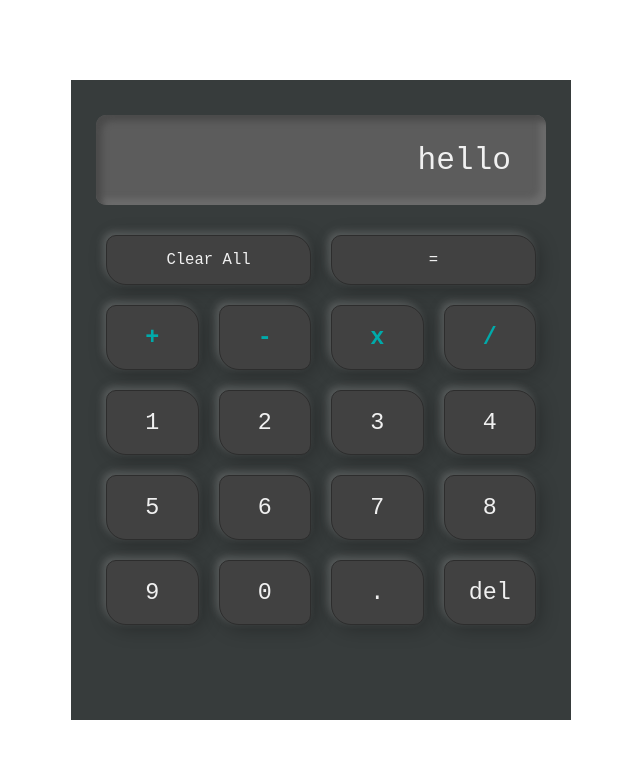
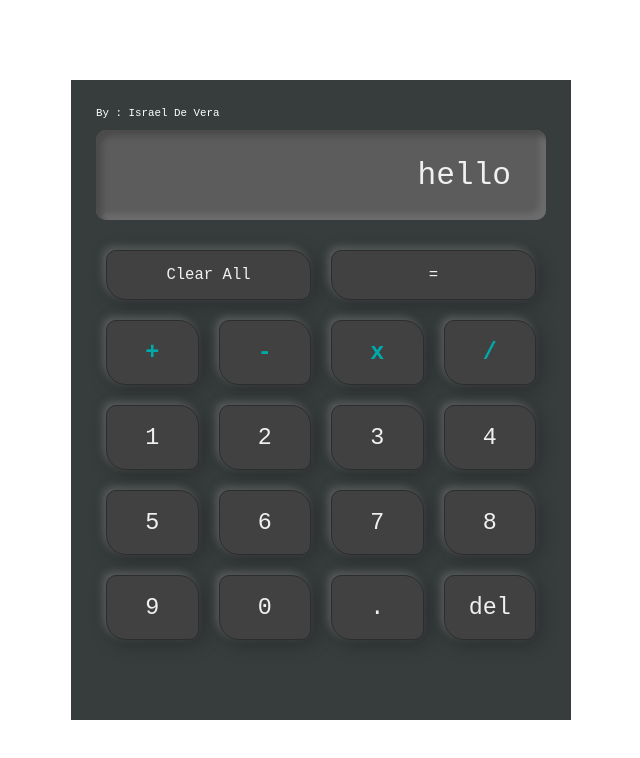
Before and after one commit to rara-wosho/calculator, a plain HTML site: page index.html in a window 1280 px wide. Shown: the whole page, without its empty margins (319-959 px from the left). Drawn offline with Linux system fonts and the light colour scheme.

Commit message:
changes for head

```diff
--- a/index.html
+++ b/index.html
@@ -3,7 +3,7 @@
   <head>
     <meta charset="UTF-8" />
     <meta name="viewport" content="width=device-width, initial-scale=1" />
-    <title>Web Page</title>
+    <title>Rael De Vera</title>
   </head>
   <style>
     * {
@@ -97,6 +97,7 @@
   </style>
   <body>
     <div class="container">
+      <small style="color: white">By : Israel De Vera</small>
       <div class="headDisplay">
         <input name="display" class="headInput" type="text" readonly />
       </div>
```
